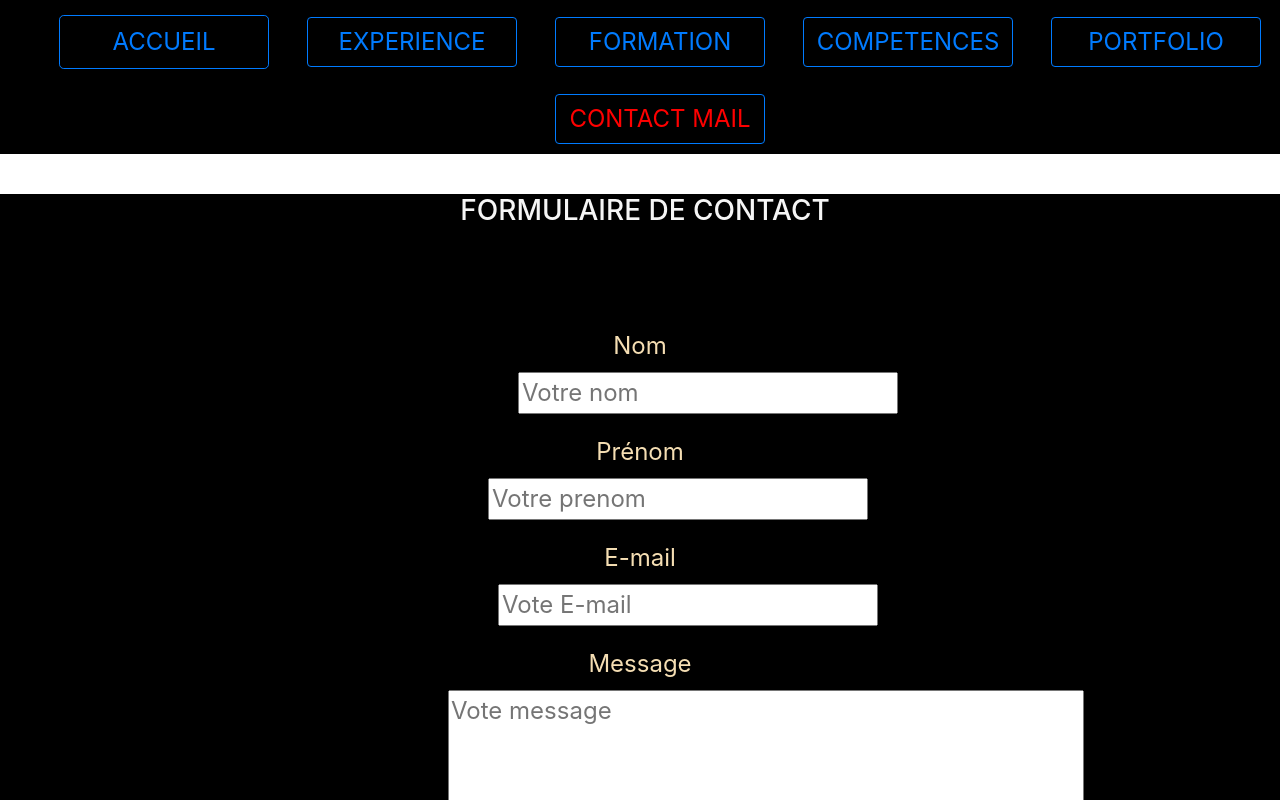
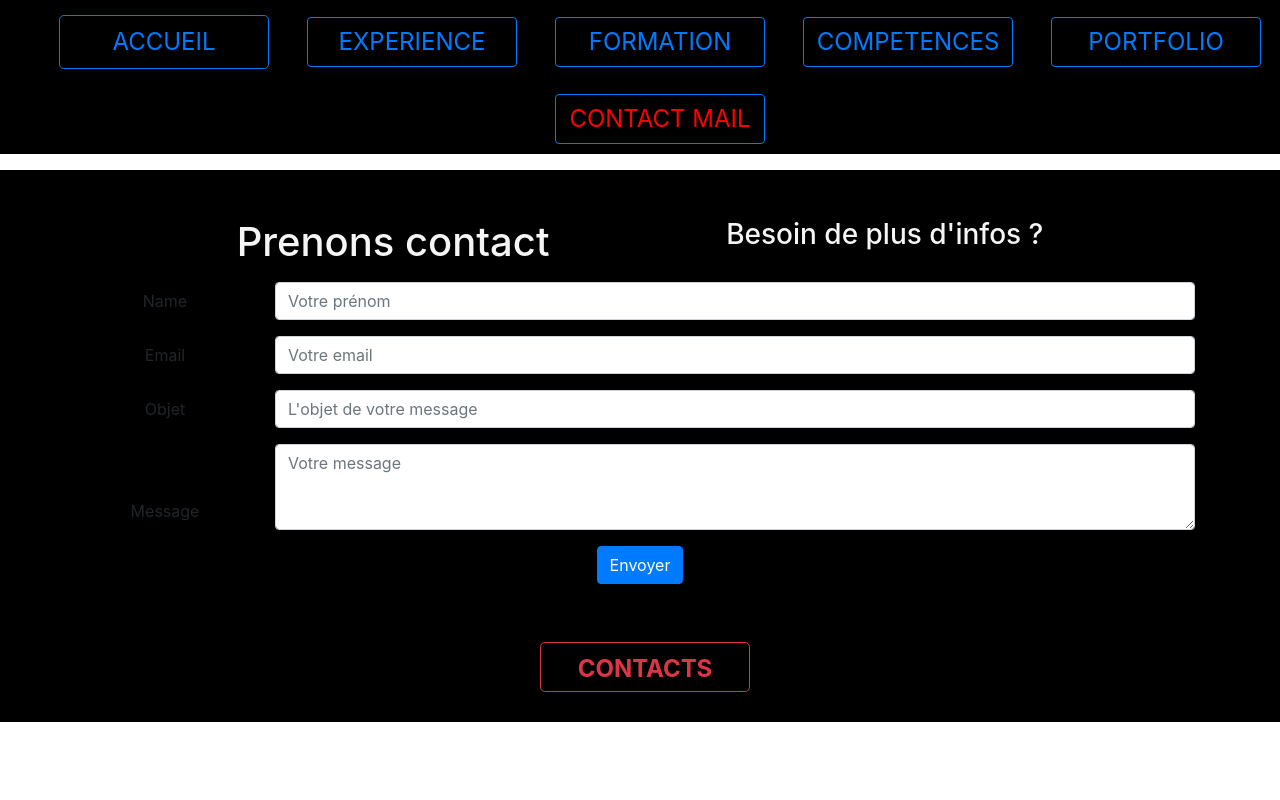
Before and after one commit to STAM0283/portfolio-, a React (Create React App) app: page /contact in a window 1280 px wide. Shown: the top 800 px of the page. Built offline with nearby package versions, Linux system fonts and the light colour scheme.

Commit message:
Change contact.js componenet

```diff
--- a/src/components/Contact.js
+++ b/src/components/Contact.js
@@ -1,83 +1,217 @@
 
 import React, { useState } from "react";
+import { Container, Row, Form, Col, Button } from "react-bootstrap";
 import axios from "axios";
 
+const Contact = () => {
+  const [state, setState] = useState({
+    name: "",
+    email: "",
+    subject: "",
+    message: "",
+  });
 
-const Contact = () => {
+  const [result, setResult] = useState("");
 
-    const [firstName, setFirstName] = useState("");
-    const [lastName, setLastName] = useState("");
-    const [email, setEmail] = useState("");
-    const [message, setMessage] = useState("");
-    const [sent, setSent] = useState("");
+  const inputChange = (e) => {
+    const { name, value } = e.target;
 
-    const handleFirstName = (e) => {
-        setFirstName(e.target.value);
-    }
+    setState({
+      ...state,
+      [name]: value,
+    });
+  };
 
-    const handleLastName = (e) => {
-        setLastName(e.target.value);
-    }
-    const handleEmail = (e) => {
-        setEmail(e.target.value);
-    }
-    const handleMessage = (e) => {
-        setMessage(e.target.value);
-    }
-    const formSubmit = (e) => {
-        e.preventDefault();
-        let data = {
-            firstName: firstName,
-            lastName: lastName,
-            email: email,
-            message: message
+  const handleSubmit = (e) => {
+    e.preventDefault();
 
-        }
-        axios.post("https://send-mailing-api.herokuapp.com/contact", data)
-            .then(response => {
-                console.log("my data",response.data)
-                setSent(response.data);
-                setFirstName("");
-                setLastName("");
-                setEmail("");
-                setMessage("");
-                alert("Votre message a été envoyé avec succé !")
+    axios
+      .post("https://alysonb-contact.herokuapp.com/send-email", { ...state })
+      .then((response) => {
+        setResult(response.data);
+        setState({
+          name: "",
+          email: "",
+          subject: "",
+          message: "",
+        });
+        alert("Votre message a été envoyé !");
+      })
+      .catch((err) => {
+        setResult({
+          success: false,
+          message: "There is a probleme on axios request",
+        });
+        console.log(result);
+        console.log(err);
+      });
+  };
 
-            }).catch(() => {
-                console.log("message not sent")
-            })
+  return (
+    <section id="contact">
+      <Container className="pt-5 pb-5">
+        <Row className="mb-2">
+          <h1>
+            Prenons contact
+          </h1>
+          <h3 className="myColor">Besoin de plus d'infos ?</h3>
+        </Row>
 
-    }
+        <Form onSubmit={handleSubmit}>
+          <Form.Group as={Row} controlId="name">
+            <Form.Label column sm="2">
+              Name
+            </Form.Label>
+            <Col sm="10">
+              <Form.Control
+                name="name"
+                type="text"
+                placeholder="Votre prénom"
+                value={state.name}
+                onChange={inputChange}
+                required
+              />
+            </Col>
+          </Form.Group>
 
-    return (
-        <div className="contener">
-            <h3>FORMULAIRE DE CONTACT</h3>
-            <form onSubmit={formSubmit} className="formContact">
-                <div>
-                    <label htmlFor="name">Nom</label>
-                    <input value={firstName} className="name" type="text" name="firsname" placeholder="Votre nom" onChange={handleFirstName} />
-                </div>
-                <div>
-                    <label htmlFor="prenom">Prénom</label>
-                    <input  value={lastName} className="prenom" type="text" name="lastname" placeholder="Votre prenom" onChange={handleLastName} />
-                </div>
-                <div>
-                    <label htmlFor="email">E-mail</label>
-                    <input value={email} className="email" type="email" name="email" placeholder="Vote E-mail" onChange={handleEmail} />
-                </div>
-                <div>
-                    <label htmlFor="message">Message</label>
-                    <textarea value={message} cols="40" rows="6" className="message" type="text" name="message" placeholder="Vote message" onChange={handleMessage} />
-                </div>
-                <div className={sent ? "msg msgAppear" : "msg"}>Message has been sent</div>
-                <div className="btn">
-                    <button type="submit">Envoyer</button>
-                </div>
-            </form>
+          <Form.Group as={Row} controlId="email">
+            <Form.Label column sm="2">
+              Email
+            </Form.Label>
+            <Col sm="10">
+              <Form.Control
+                name="email"
+                type="email"
+                placeholder="Votre email"
+                value={state.email}
+                onChange={inputChange}
+                required
+              />
+            </Col>
+          </Form.Group>
 
-        </div>
-    )
-}
+          <Form.Group as={Row} controlId="subject">
+            <Form.Label column sm="2">
+              Objet
+            </Form.Label>
+            <Col sm="10">
+              <Form.Control
+                name="subject"
+                type="text"
+                placeholder="L'objet de votre message"
+                value={state.subject}
+                onChange={inputChange}
+                required
+              />
+            </Col>
+          </Form.Group>
+
+          <Form.Group as={Row} controlId="message">
+            <Form.Label column sm="2">
+              Message
+            </Form.Label>
+            <Col sm="10">
+              <Form.Control
+                name="message"
+                as="textarea"
+                rows="3"
+                placeholder="Votre message"
+                value={state.message}
+                onChange={inputChange}
+                required
+              />
+            </Col>
+          </Form.Group>
+          <Button className="bouton" variant="primary" type="submit">
+            Envoyer
+          </Button>
+        </Form>
+      </Container>
+    </section>
+  );
+};
+
+export default Contact;
+
+// import React, { useState } from "react";
+// import axios from "axios";
 
 
-export default Contact;
+// const Contact = () => {
+
+//     const [firstName, setFirstName] = useState("");
+//     const [lastName, setLastName] = useState("");
+//     const [email, setEmail] = useState("");
+//     const [message, setMessage] = useState("");
+//     const [sent, setSent] = useState("");
+
+//     const handleFirstName = (e) => {
+//         setFirstName(e.target.value);
+//     }
+
+//     const handleLastName = (e) => {
+//         setLastName(e.target.value);
+//     }
+//     const handleEmail = (e) => {
+//         setEmail(e.target.value);
+//     }
+//     const handleMessage = (e) => {
+//         setMessage(e.target.value);
+//     }
+//     const formSubmit = (e) => {
+//         e.preventDefault();
+//         let data = {
+//             firstName: firstName,
+//             lastName: lastName,
+//             email: email,
+//             message: message
+
+//         }
+//         axios.post("https://send-mailing-api.herokuapp.com/contact", {...data})
+//             .then(response => {
+//                 console.log("my data",response)
+//                 setSent(response.data);
+//                 setFirstName("");
+//                 setLastName("");
+//                 setEmail("");
+//                 setMessage("");
+//                 alert("Votre message a été envoyé avec succé !")
+
+//             }).catch(() => {
+//                 console.log("message not sent")
+//             })
+
+//     }
+
+//     return (
+//         <div className="contener">
+//             <h3>FORMULAIRE DE CONTACT</h3>
+//             <form onSubmit={formSubmit} className="formContact">
+//                 <div>
+//                     <label htmlFor="name">Nom</label>
+//                     <input value={firstName} className="name" type="text" name="firsname" placeholder="Votre nom" onChange={handleFirstName} />
+//                 </div>
+//                 <div>
+//                     <label htmlFor="prenom">Prénom</label>
+//                     <input  value={lastName} className="prenom" type="text" name="lastname" placeholder="Votre prenom" onChange={handleLastName} />
+//                 </div>
+//                 <div>
+//                     <label htmlFor="email">E-mail</label>
+//                     <input value={email} className="email" type="email" name="email" placeholder="Vote E-mail" onChange={handleEmail} />
+//                 </div>
+//                 <div>
+//                     <label htmlFor="message">Message</label>
+//                     <textarea value={message} cols="40" rows="6" className="message" type="text" name="message" placeholder="Vote message" onChange={handleMessage} />
+//                 </div>
+//                 <div className={sent ? "msg msgAppear" : "msg"}>Message has been sent</div>
+//                 <div className="btn">
+//                     <button type="submit">Envoyer</button>
+//                 </div>
+//             </form>
+
+//         </div>
+//     )
+// }
+
+
+// export default Contact;
```
